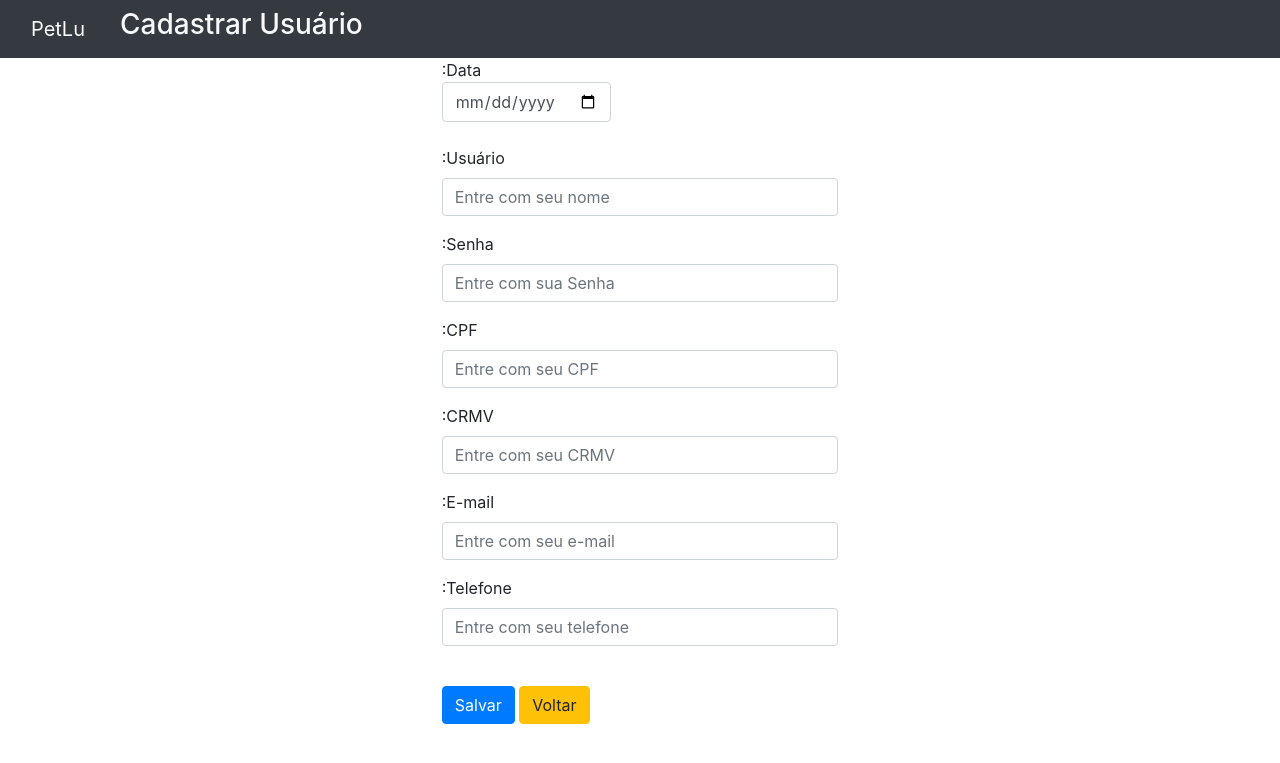
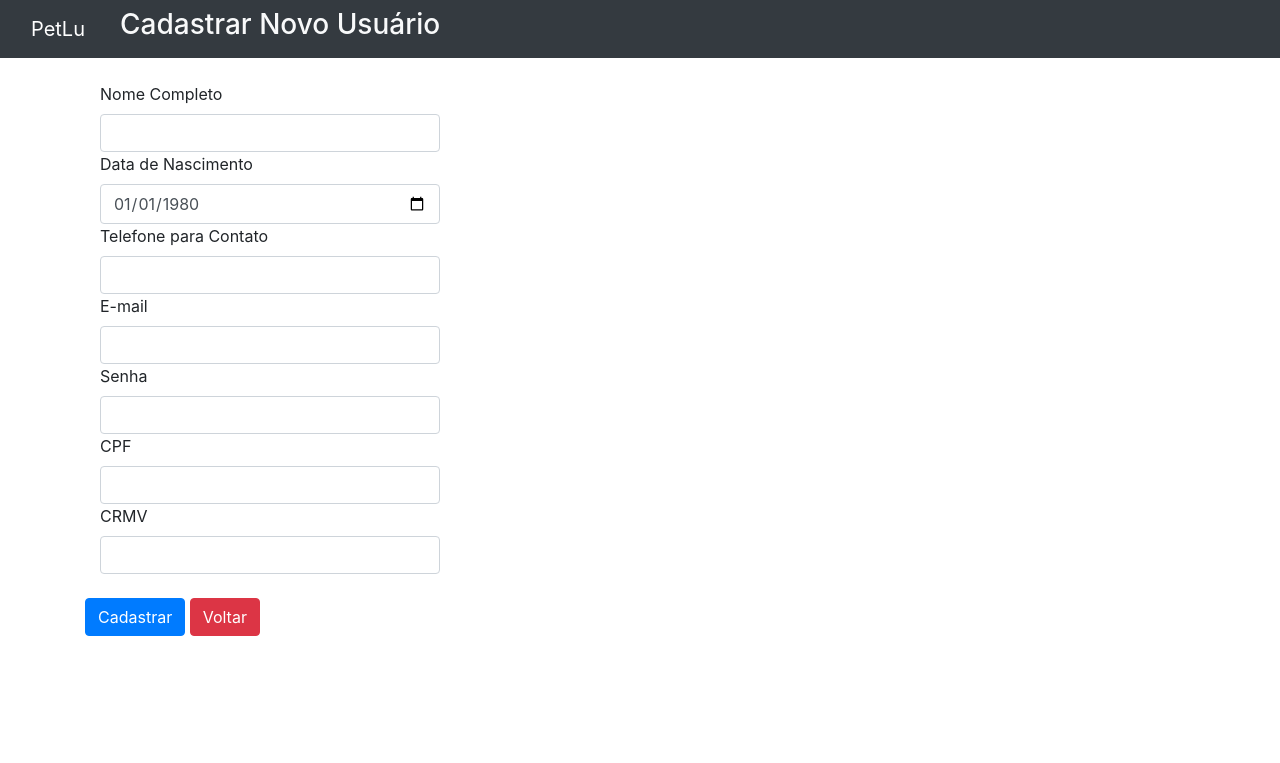
Before and after one commit to eder-ferreira/lupet, a PHP site: page /cadastrar_user.php in a window 1280 px wide. Shown: the top 763 px of the page. Run offline with PHP 8.4, Linux system fonts and the light colour scheme.

Commit message:
Atualizações

```diff
--- a/cadastrar_user.php
+++ b/cadastrar_user.php
@@ -1,19 +1,21 @@
 
 <?php
 
+// PROCESSA USUARIO
+
 include 'conexao.php';
-if (isset($_POST['salvar'])) {
-  $dt_cadastro = $_POST['dt_cadastro'];
+if (isset($_POST['enviarDados'])) {
   $nome = $_POST['nome'];
+  $data_nascimento = $_POST['data_nascimento'];
+  $telefone = $_POST['telefone'];
+  $email = $_POST['email'];
   $senha = $_POST['senha'];
   $cpf = $_POST['cpf'];
   $crmv = $_POST['crmv'];
-  $email = $_POST['email'];
-  $telefone = $_POST['telefone'];
 
 
-  $sql = "insert into tb_usuario(dt_cadastro, nome, senha, cpf, crmv, email, telefone)
-  values ('$dt_cadastro','$nome','$senha','$cpf','$crmv','$email','$telefone')";
+  $sql = "insert into tb_usuario(nome, data_nascimento, telefone, email, senha, cpf, crmv)
+  values ('$nome','$data_nascimento','$telefone','$email','$senha','$cpf','$crmv')";
 
   $result = mysqli_query($con, $sql);
   if ($result) {
@@ -23,6 +25,8 @@ if (isset($_POST['salvar'])) {
     die(mysqli_error($con));
   }
 }
+
+// CADASTRAR USUARIO
 
 ?>
  <!doctype html>
@@ -42,51 +46,53 @@ if (isset($_POST['salvar'])) {
 <body>
   <nav class="navbar navbar-expand-lg navbar-dark bg-dark">
     <div class="container-fluid">
-      <!-- <img src="img/florLiz3.png" class="rounded float-right" alt="1%"> -->
       <a class="navbar-brand" href="index.php">PetLu</a>
-      <div class="container text-light"> <h3>Cadastrar Usuário</h3> </div>
+      <div class="container text-light"> <h3>Cadastrar Novo Usuário</h3> </div>
       <button class="navbar-toggler" type="button" data-bs-toggle="collapse" data-bs-target="#navbarNavDropdown" aria-controls="navbarNavDropdown" aria-expanded="false" aria-label="Toggle navigation">
         <span class="navbar-toggler-icon"></span>
     </div>
   </nav>
+<br>
+    <div class="container">
+      <form action="cadastrar_user.php" method="post">
+        <div class="col-4">
+          <label for="nome">Nome Completo</label>
+          <input type="text" name="nome" id="nome" class="form-control">
+        </div>
 
-  <div class="container my-2  col-md-4 m-auto" style='text-align: left'>
-    <form method="POST">
+        <div class="col-4">
+          <label for="data_nascimento">Data de Nascimento</label>
+          <input type="date" name="data_nascimento" id="data_nascimento" class="form-control" value="1980-01-01">
+        </div>
 
-    <div class="form-group">
-        <label>:Data
-        <input type="date" class="form-control" placeholder="Informe a data do cadastro" name="dt_cadastro" autocomplete="off">
-      </div>
-      <div class="form-group">
-        <label>:Usuário</label>
-        <input type="text" class="form-control" placeholder="Entre com seu nome" name="nome" autocomplete="on">
-      </div>
-      <div class="form-group">
-        <label>:Senha</label>
-        <input type="text" class="form-control" placeholder="Entre com sua Senha" name="senha" autocomplete="on">
-      </div>
-      <div class="form-group">
-        <label>:CPF</label>
-        <input type="text" class="form-control" placeholder="Entre com seu CPF" name="cpf" autocomplete="on">
-      </div>
-      <div class="form-group">
-        <label>:CRMV</label>
-        <input type="text" class="form-control" placeholder="Entre com seu CRMV" name="crmv" autocomplete="on">
-      </div>
-      <div class="form-group">
-        <label>:E-mail</label>
-        <input type="email" class="form-control" placeholder="Entre com seu e-mail" name="email" autocomplete="on">
-      </div>
-      <div class="form-group">
-        <label>:Telefone</label>
-        <input type="text" class="form-control" placeholder="Entre com seu telefone" name="telefone" autocomplete="on">
-      </div>
+        <div class="col-4">
+          <label for="telefone">Telefone para Contato</label>
+          <input type="tel" name="telefone" id="telefone" class="form-control">
+        </div>
 
-      <br>
-      <button type="submit" class="btn btn-primary" name="salvar">Salvar</button>
-      <a href="index.php" class="btn btn-warning">Voltar</a>
+        <div class="col-4">
+          <label for="email">E-mail</label>
+          <input type="email" name="email" id="email" class="form-control">
+        </div>
 
-</div>
-  </div>
-    </form>
+        <div class="col-4">
+          <label for="senha">Senha</label>
+          <input type="password" name="senha" id="senha" class="form-control">
+        </div>
+
+        <div class="col-4">
+          <label for="nome">CPF</label>
+          <input type="text" name="cpf" id="cpf" class="form-control">
+
+        </div>        <div class="col-4">
+          <label for="nome">CRMV</label>
+          <input type="text" name="crmv" id="crmv" class="form-control">
+        </div><br>
+
+        <button type="submit" name="enviarDados" class="btn btn-primary">Cadastrar</button>
+        <a href="index_rota.php" class="btn btn-danger">Voltar</a>
+
+      </form>
+    </div>
+  </body>
 </html>
--- a/display_pet.php
+++ b/display_pet.php
@@ -22,7 +22,7 @@ include "conexao.php";
 
     </div>
     <button class="btn btn-primary my-1"><a href="cadastrar_pet.php" class="text-light">Cadastrar</a></button>
-    <a href="index.php" class="btn btn-warning">Voltar</a>
+    <a href="index_rota.php" class="btn btn-warning">Voltar</a>
   </nav>
 
   <div class="container">
@@ -35,6 +35,7 @@ include "conexao.php";
           <th scope="col">Dt-Nascimento</th>
           <th scope="col">Sexo</th>
           <th scope="col">Castrado</th>
+          <th scope="col">Cor</th>
           <th scope="col">Peso</th>
           <th scope="col">Raca</th>
           <th scope="col">Tipo</th>
@@ -55,6 +56,7 @@ include "conexao.php";
             $dtnascimento = $row['dt_nascimento'];
             $sexo = $row['sexo_animal'];
             $castrado = $row['animal_castrado'];
+            $cor = $row['cor_animal'];
             $peso = $row['peso_animal'];
             $raca = $row['raca'];
             $tipo = $row['tipo'];
@@ -68,6 +70,7 @@ include "conexao.php";
             <td>' . $dtnascimento . '</td>
             <td>' . $sexo . '</td>
             <td>' . $castrado . '</td>
+            <td>' . $cor . '</td>
             <td>' . $peso . '</td>
             <td>' . $raca . '</td>
             <td>' . $tipo . '</td>
```
Also changed, not shown: atualizar_pet.php (+13 -11 lines), atualizar_user.php (+30 -16 lines), cadastrar_pet.php (+65 -7 lines), display_user.php (+20 -10 lines), index.php (+38 -8 lines), index_rota.php (added, +9 -0 lines), 3 other files.
